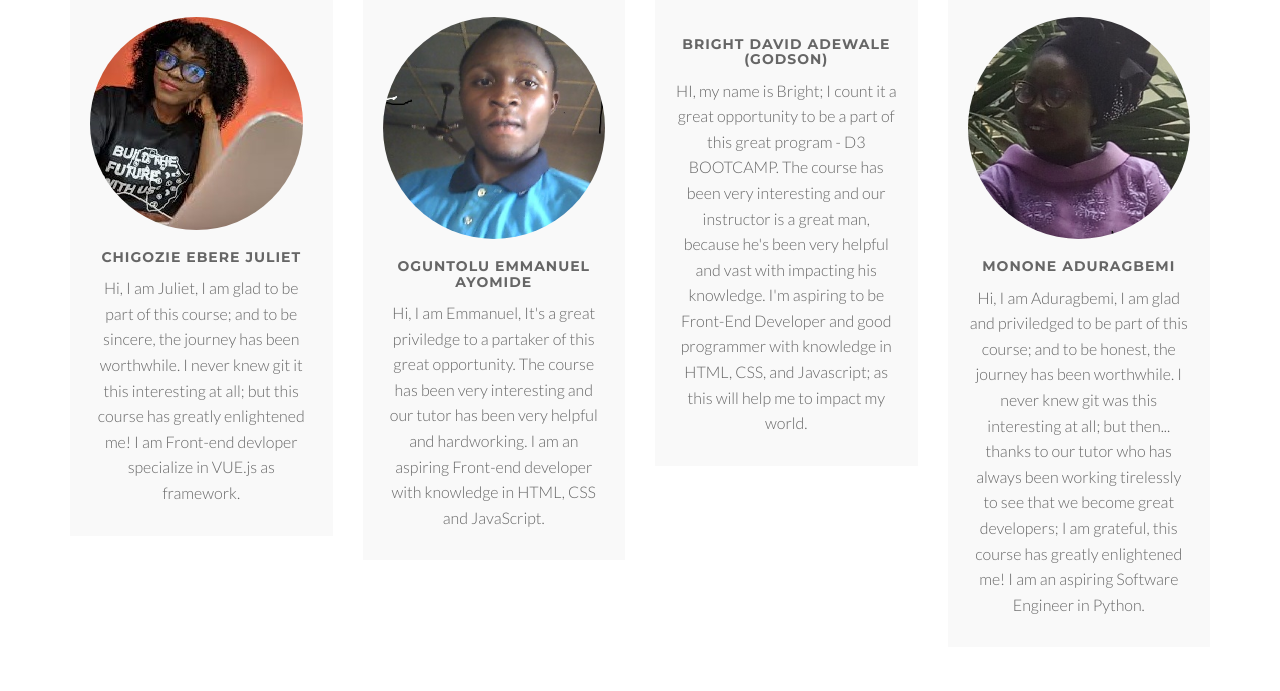
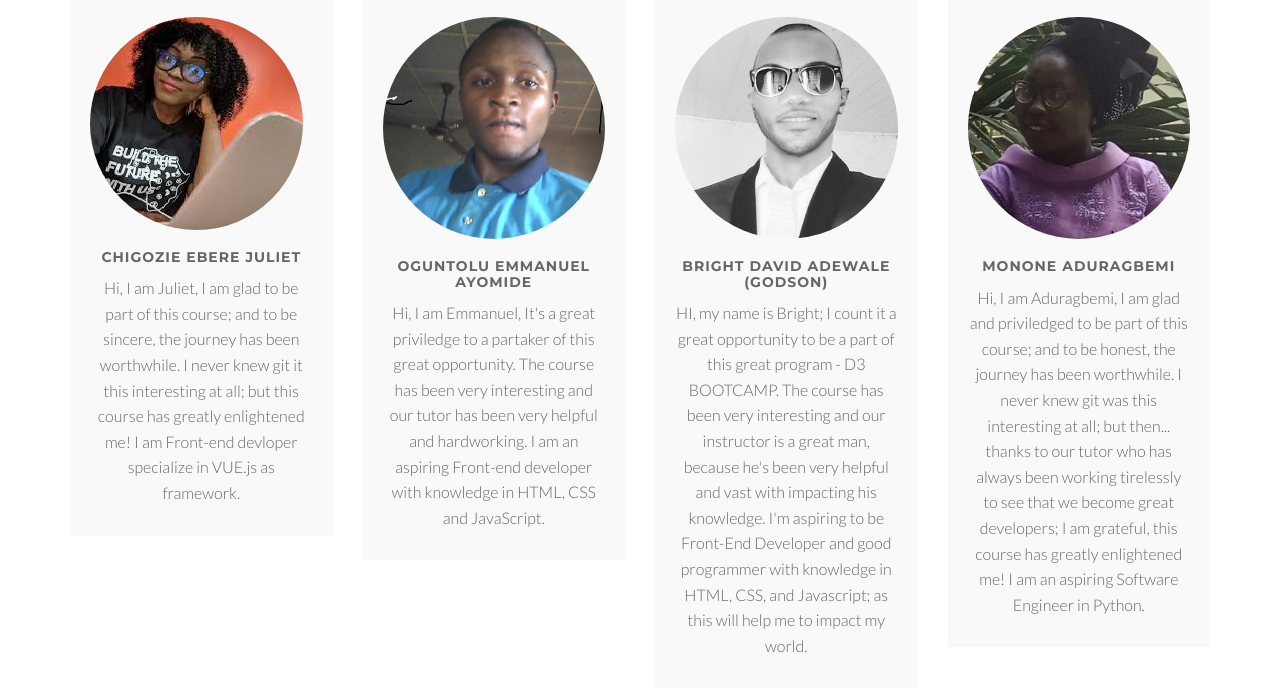
Before and after one commit to HimOnly/D3-BOOTCAMP-final-project-git-basics-course, a plain HTML site: page index.html in a window 1280 px wide. Shown: the part 2046-2737 px from the top of the page. Drawn offline with Linux system fonts and the light colour scheme.

Commit message:
Updating index.html

```diff
--- a/index.html
+++ b/index.html
@@ -160,7 +160,7 @@
 				<div class="wow bounceInUp" data-wow-delay="0.2s">
                 <div class="team boxed-grey">
                     <div class="inner">
-						<div class="avatar"><img src="img/team/Godson.jpg" alt="" class="img-responsive img-circle" /></div>
+						<div class="avatar"><img src="img/team/Godson.jpeg" alt="" class="img-responsive img-circle" /></div>
 						<h5>Bright David Adewale (Godson)</h5>
                         <p class="subtitle">HI, my name is Bright; I count it a great opportunity to be a part of this great program - D3 BOOTCAMP. The course has been very interesting and our instructor is a great man, because he's been very helpful and vast with impacting his knowledge. I'm aspiring to be Front-End Developer and good programmer with knowledge in HTML, CSS, and Javascript; as this will help me to impact my world.</p>
                     </div>
```
